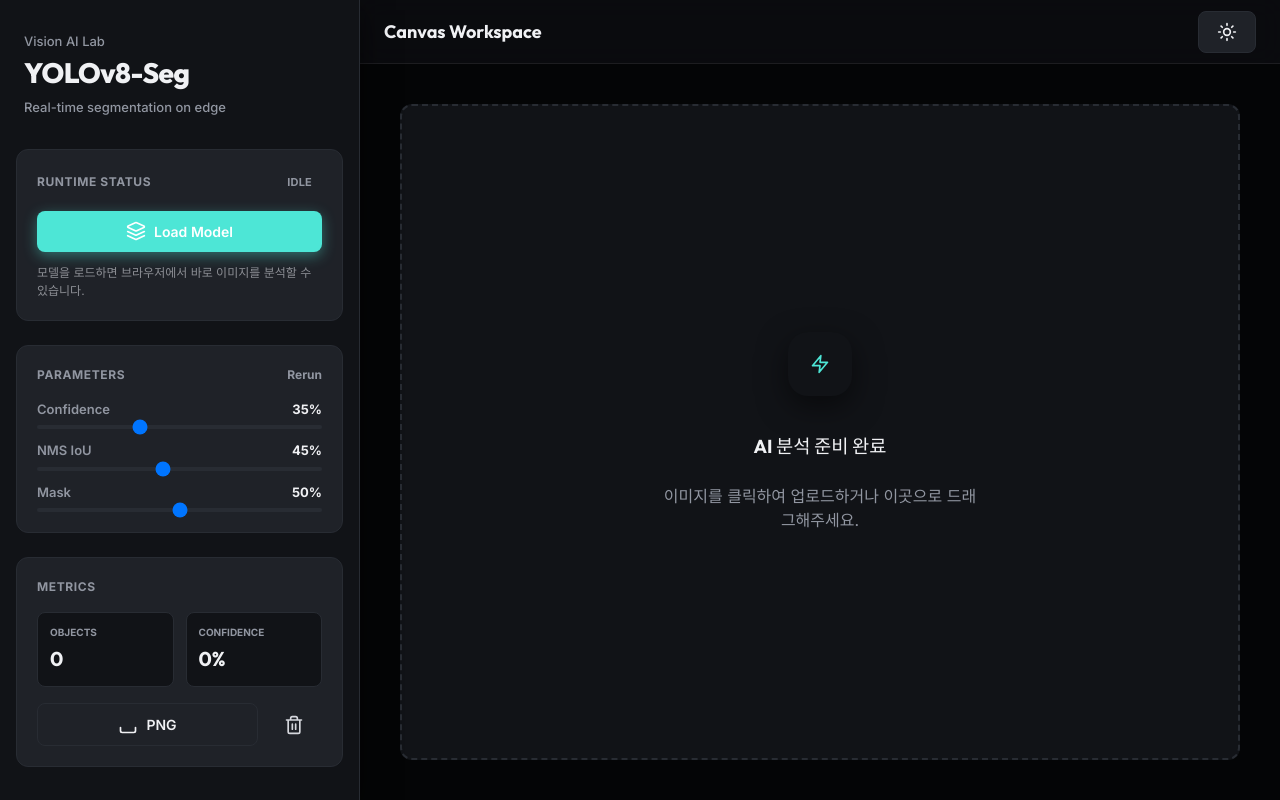
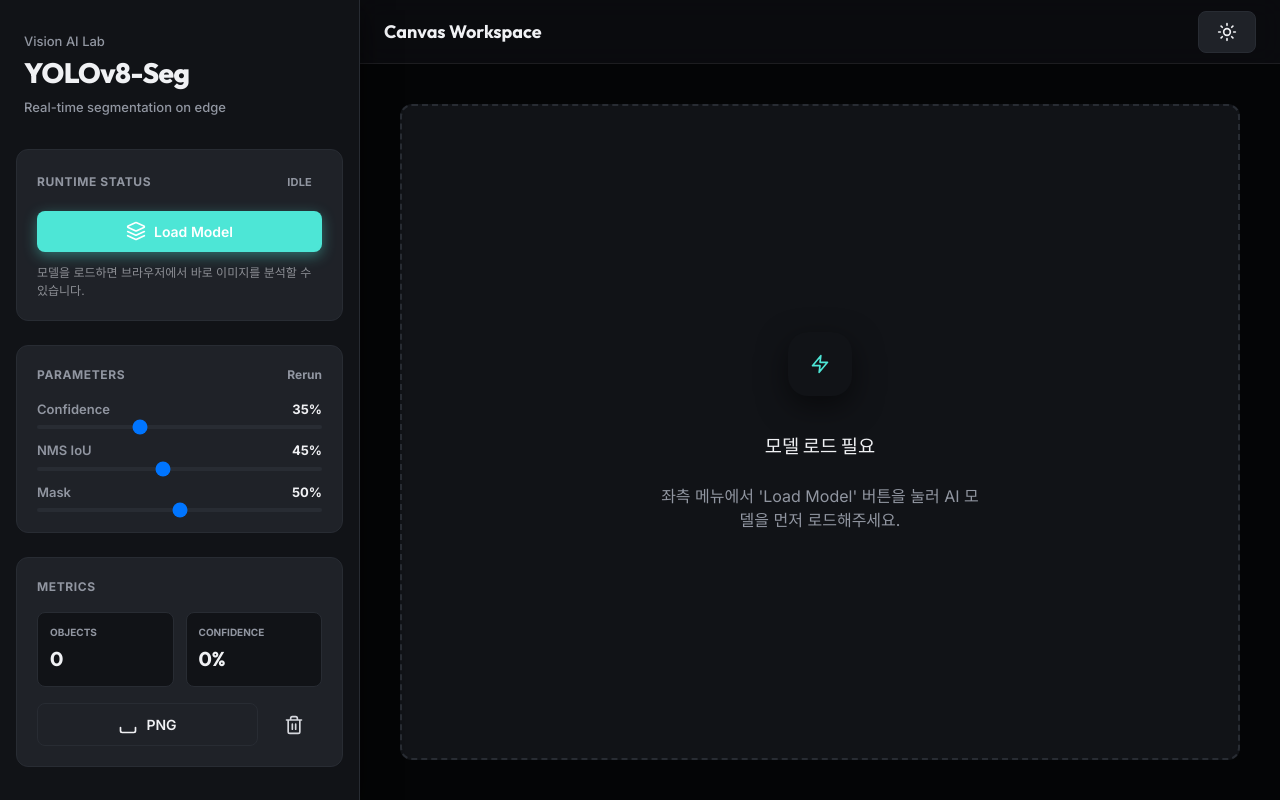
Before and after one commit to currentJob/yolov8-seg-page, a React (Vite) app: page / in a window 1280 px wide. Built offline with nearby package versions, Linux system fonts and the light colour scheme.

Commit message:
feat: 비이미지 파일 업로드 시 안내 메시지 출력 및 동적 문구 추가

```diff
--- a/src/App.jsx
+++ b/src/App.jsx
@@ -37,11 +37,19 @@
   const [isDragging, setIsDragging] = useState(false);
   const id = useId();
 
+  function handleFile(file) {
+    if (!file) return;
+    if (!file.type.startsWith("image/")) {
+      alert("이미지 파일만 업로드할 수 있습니다. (JPG, PNG 등 지원)");
+      return;
+    }
+    if (!disabled) onFile(file);
+  }
+
   function handleDrop(event) {
     event.preventDefault();
     setIsDragging(false);
-    const file = event.dataTransfer.files?.[0];
-    if (!disabled && file) onFile(file);
+    handleFile(event.dataTransfer.files?.[0]);
   }
 
   return (
@@ -58,7 +66,11 @@
         type="file"
         accept="image/*"
         disabled={disabled}
-        onChange={(event) => onFile(event.target.files?.[0])}
+        onChange={(event) => {
+          handleFile(event.target.files?.[0]);
+          // 동일한 파일을 다시 선택할 수 있도록 value 초기화
+          event.target.value = null;
+        }}
         style={{ display: "none" }}
       />
       {children || (
@@ -346,8 +358,12 @@
             ) : (
               <div className="empty-state">
                 <div className="empty-icon"><Icon name="zap" /></div>
-                <h3>AI 분석 준비 완료</h3>
-                <p>이미지를 클릭하여 업로드하거나 이곳으로 드래그해주세요.</p>
+                <h3>{yolo.isReady ? "AI 분석 준비 완료" : "모델 로드 필요"}</h3>
+                <p>
+                  {yolo.isReady
+                    ? "이미지를 클릭하여 업로드하거나 이곳으로 드래그해주세요."
+                    : "좌측 메뉴에서 'Load Model' 버튼을 눌러 AI 모델을 먼저 로드해주세요."}
+                </p>
               </div>
             )}
           </Dropzone>
```
